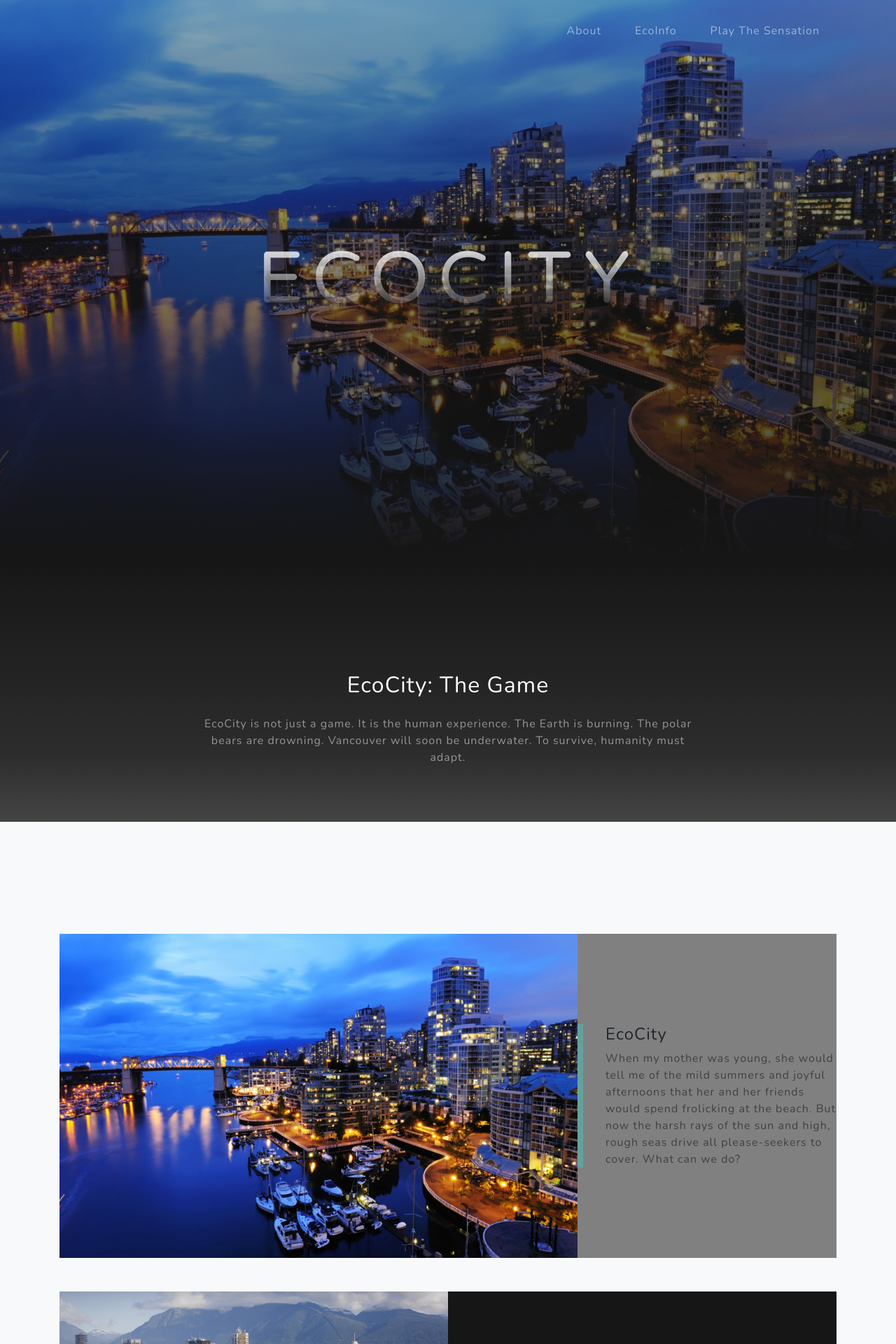
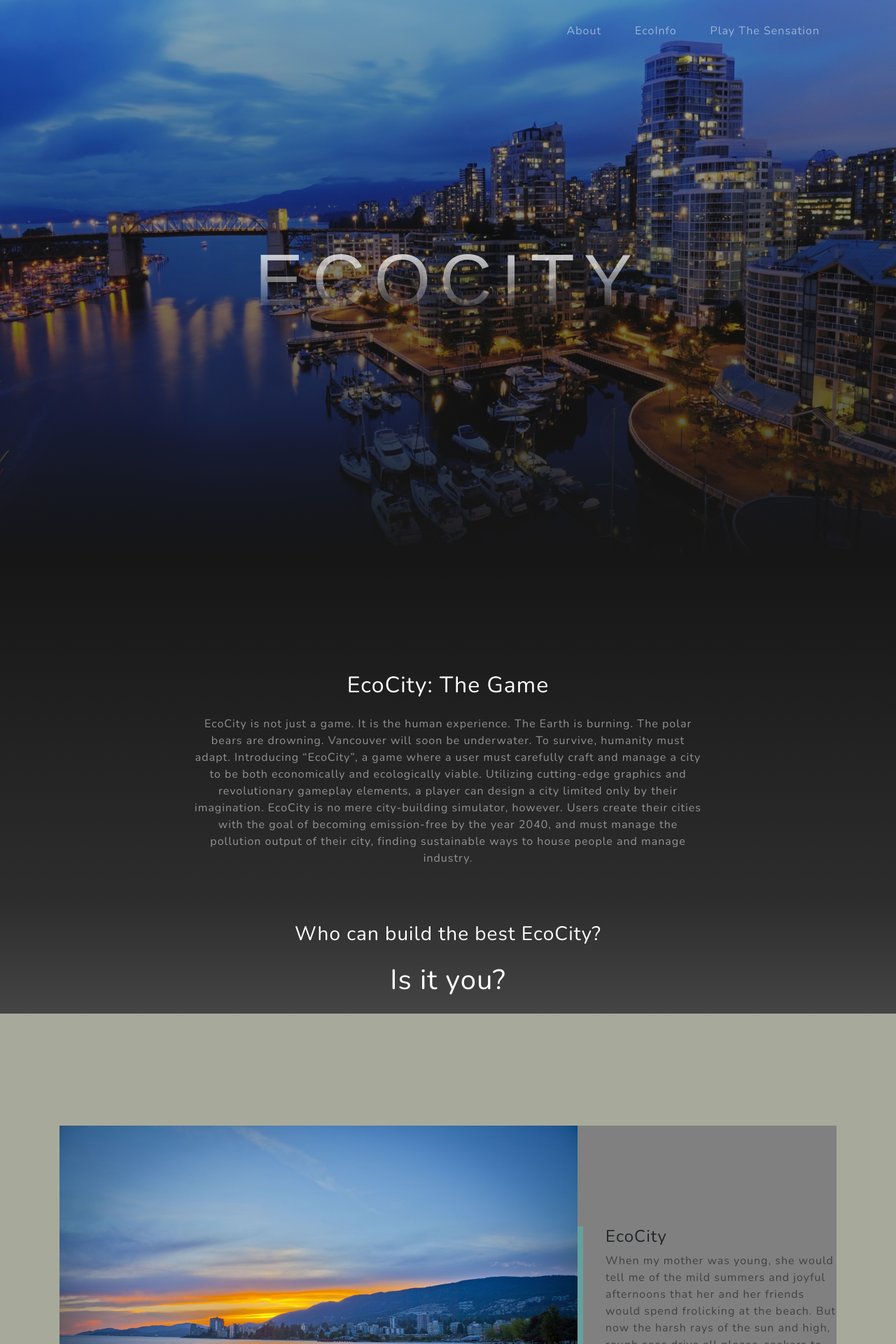
Before and after one commit to karlokr/EcoCity-Website, a PHP site: page / in a window 1280 px wide. Shown: the top 1920 px of the page at 70% size. Run offline with PHP 8.4, Linux system fonts and the light colour scheme; style sheets or scripts are compiled from the project's sources.

Commit message:
changed background color and a couple minor tweaks

```diff
--- a/index.html
+++ b/index.html
@@ -55,7 +55,7 @@
   <header class="masthead">
     <div class="container d-flex h-100 align-items-center">
       <div class="mx-auto text-center">
-        <a href="./game.html"><h1 class="mx-auto my-0 text-uppercase">EcoCity</h1></a>
+        <h1 class="mx-auto my-0 text-uppercase">EcoCity</h1>
       </div>
     </div>
   </header>
@@ -68,7 +68,14 @@
           <h2 class="text-white mb-4">EcoCity: The Game</h2>
           <p class="text-white-50">EcoCity is not just a game.
             It is the human experience. The Earth is burning. The polar bears are drowning.
-            Vancouver will soon be underwater. To survive, humanity must adapt.</p>
+            Vancouver will soon be underwater. To survive, humanity must adapt. Introducing “EcoCity”, a game
+            where a user must carefully craft and manage a city to be both economically and ecologically viable.
+            Utilizing cutting-edge graphics and revolutionary gameplay elements, a player can design a city limited
+            only by their imagination. EcoCity is no mere city-building simulator, however.  Users create their cities
+            with the goal of becoming emission-free by the year 2040, and must manage the pollution output of their city,
+            finding sustainable ways to house people and manage industry.</p>
+            <h3 class="text-white mb-4">Who can build the best EcoCity?</h3>
+            <h1 class="text-white mb-4">Is it you?</h1>
         </div>
       </div>
      <!--<img src="img/nightsky.jpg" class="img-fluid" alt="">-->
@@ -76,12 +83,12 @@
   </section>
 
   <!-- Projects Section -->
-  <section id="projects" class="projects-section bg-light" style="">
+  <section id="projects" class="projects-section bg-light" style="background-color: #a7aa9b !important">
     <div class="container">
 
       <div class="row align-items-center no-gutters mb-4 mb-lg-5" style="background-color:grey;">
         <div class="col-xl-8 col-lg-7">
-          <img class="img-fluid mb-3 mb-lg-0" src="img/bg-masthead.jpg" alt="">
+          <img class="img-fluid mb-3 mb-lg-0" src="img/beach.jpg" alt="">
         </div>
         <div class="col-xl-4 col-lg-5">
           <div class="featured-text text-center text-lg-left">
@@ -135,7 +142,7 @@ we must learn that to survive, we must adapt.</p>
     </div>
   </section>
   <!-- Unity gameplay window --->
-  <div id="unityContainer" style="width: 100%; height: 100%; margin: auto"></div>
+  <div id="unityContainer" style="width: 100%; height: 90%; margin: auto"></div>
   <!-- Footer -->
   <footer class="bg-black small text-center text-white-50">
     <div class="container">
--- a/scss/_masthead.scss
+++ b/scss/_masthead.scss
@@ -10,7 +10,7 @@
   background-attachment: scroll;
   background-size: cover;
   h1 {
-    font-family: 'Varela Round';
+    font-family: 'Days One', sans-serif;
     font-size: 2.5rem;
     line-height: 2.5rem;
     letter-spacing: 0.8rem;
```
Also changed, not shown: css/grayscale.css (+0 -10 lines), game.html (deleted, +0 -15 lines), img/Whales2.jpg (deleted), img/beach.jpg (added), img/ipad.png (deleted), img/nightsky.jpg (deleted).
